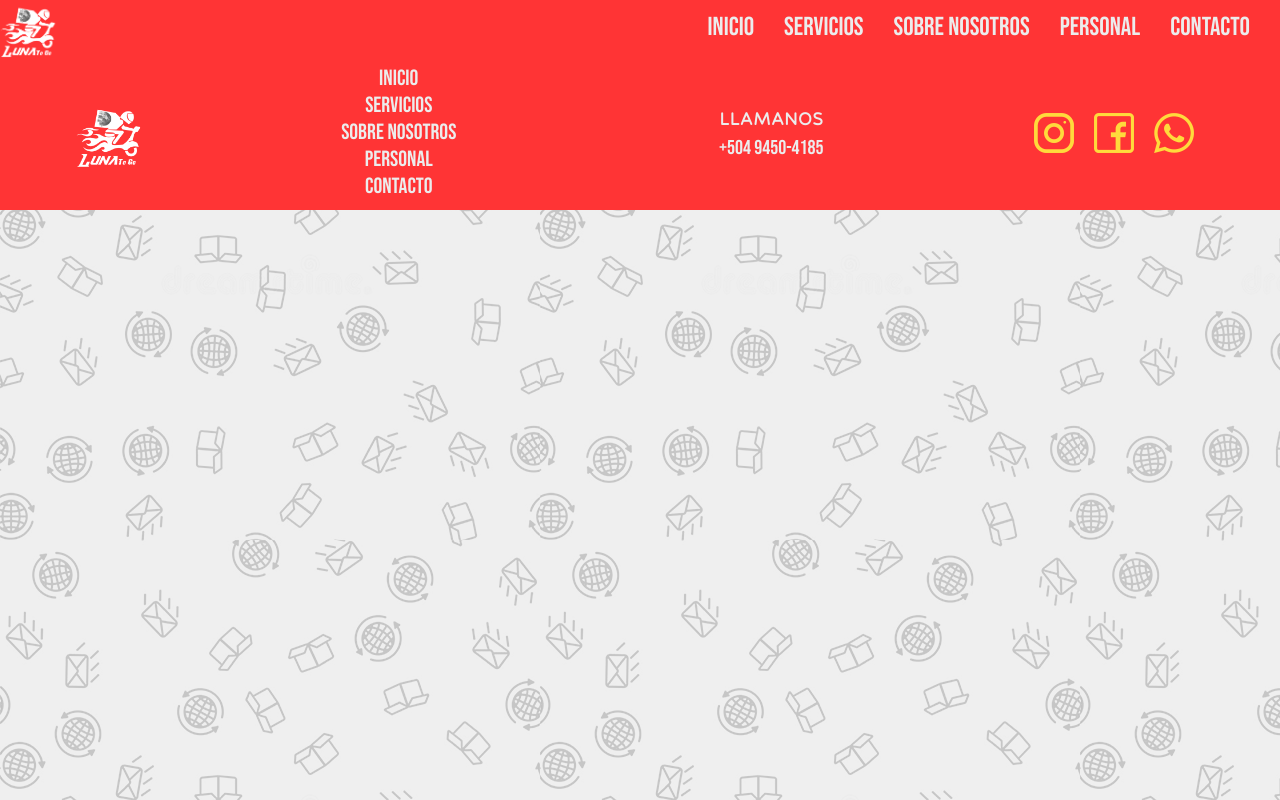
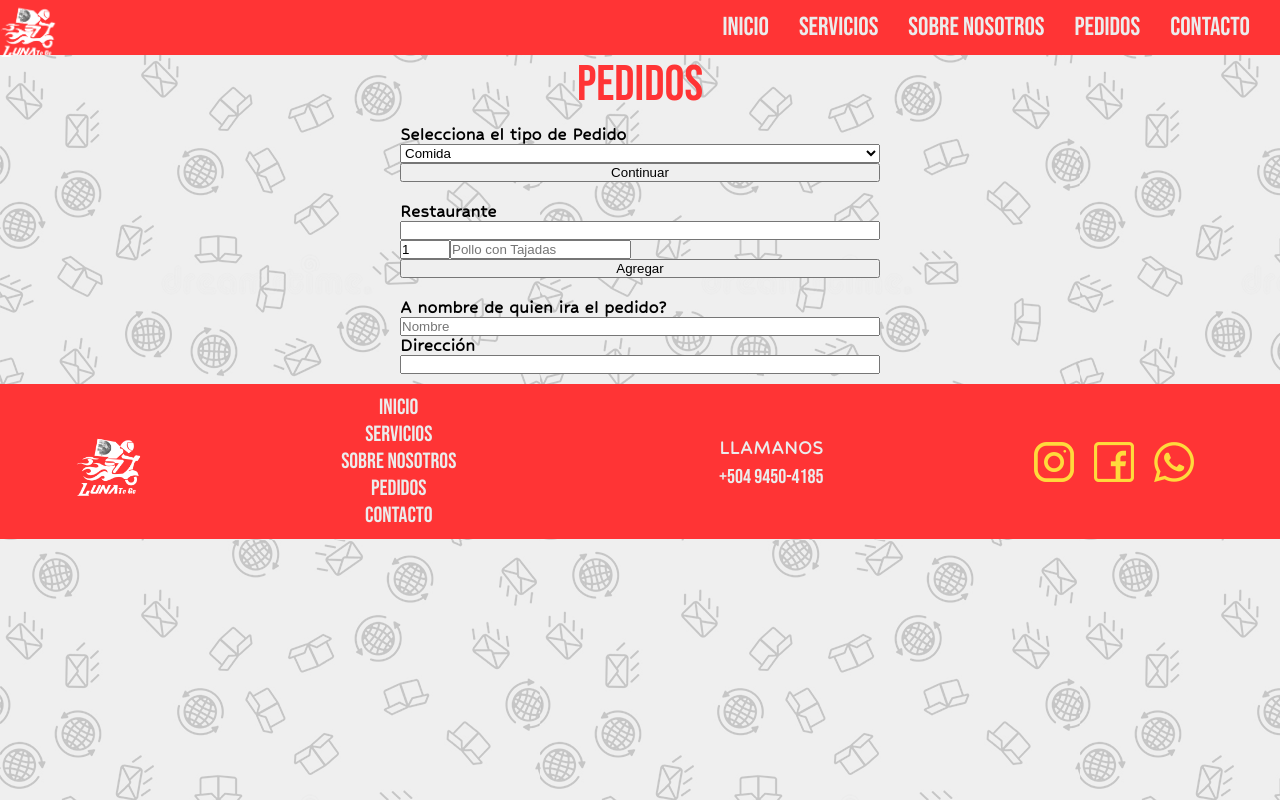
Before and after one commit to isaiorellana-dev/luna-t-g, a React app: page /pedidos in a window 1280 px wide. Built offline with nearby package versions, Linux system fonts and the light colour scheme.

Commit message:
:sparkles: Pagina de Pedidos [estructura en progreso]
Estructura inicial en progreso de la pagina de pedidos

```diff
--- a/src/components/Footer.js
+++ b/src/components/Footer.js
@@ -43,7 +43,7 @@ const Footer = () => {
               <Link to="SobreNosotros">Sobre Nosotros</Link>
             </li>
             <li>
-              <Link to="Personal">Personal</Link>
+              <Link to="Pedidos">Pedidos</Link>
             </li>
             <li>
               <Link to="Contacto">Contacto</Link>
--- a/src/components/Header.js
+++ b/src/components/Header.js
@@ -50,8 +50,8 @@ const Header = () => {
             </Link>
           </li>
           <li>
-            <Link to="Personal" onClick={handleToggleMenu}>
-              Personal
+            <Link to="Pedidos" onClick={handleToggleMenu}>
+              Pedidos
             </Link>
           </li>
           <li>
--- /dev/null
+++ b/src/components/PedidosFormulario.js
@@ -0,0 +1,213 @@
+import React from "react";
+import "@styles/components/PedidosFormulario.scss";
+
+const PedidosFormulario = () => {
+  const ordenes = [];
+  return (
+    <form>
+      <div className="form__fase-1">
+        <label htmlFor="tipo-de-pedido">Selecciona el tipo de Pedido</label>
+        <select name="tipo-de-pedido" id="tipo-de-pedido" required>
+          <option selected="true">Comida</option>
+          <option>Compras en supermercado, bodega o tienda</option>
+          <option>Pedido listo en una tienda</option>
+          <option id="select-1647884067556-3">Envió personalizado</option>
+        </select>
+        <button>Continuar</button>
+      </div>
+      <div className="form__fase-2">
+        <label htmlFor="restaurante">Restaurante</label>
+        <input id="restaurante"></input>
+
+        <div className="orden">
+          <input type="number" defaultValue="1"></input>
+          <input type="text" placeholder="Pollo con Tajadas"></input>
+        </div>
+        <button>Agregar</button>
+      </div>
+      <div className="form__fase-3">
+        <label htmlFor="nombre">A nombre de quien ira el pedido?</label>
+        <input type="text" id="nombre" placeholder="Nombre"></input>
+        <label htmlFor="direccion">Dirección</label>
+        <input id="direccion"></input>
+      </div>
+    </form>
+  );
+};
+
+const example = () => {
+  return (
+    <div className="rendered-form">
+      <div className="formbuilder-select form-group field-select-1647884067556">
+        <label
+          htmlFor="select-1647884067556"
+          className="formbuilder-select-label"
+        >
+          Selecciona el tipo de pedido
+          <span className="formbuilder-required">*</span>
+        </label>
+        <select
+          className="form-control"
+          name="select-1647884067556"
+          id="select-1647884067556"
+          required="required"
+          aria-required="true"
+        >
+          <option value="option-1" selected="true" id="select-1647884067556-0">
+            Comida
+          </option>
+          <option value="option-2" id="select-1647884067556-1">
+            Compras en supermercado, bodega o tienda
+          </option>
+          <option value="option-3" id="select-1647884067556-2">
+            Pedido listo en una tienda
+          </option>
+          <option id="select-1647884067556-3">Envio personalizado</option>
+        </select>
+      </div>
+      <div className="formbuilder-button form-group field-button-1647884522117">
+        <button
+          type="button"
+          className="btn-default btn"
+          name="button-1647884522117"
+          access="false"
+          style={{}}
+          id="button-1647884522117"
+        >
+          Continuar
+        </button>
+      </div>
+      <div className="formbuilder-autocomplete form-group field-autocomplete-1647884589162">
+        <label
+          htmlFor="autocomplete-1647884589162"
+          className="formbuilder-autocomplete-label"
+        >
+          Restaurante<span className="formbuilder-required">*</span>
+        </label>
+        <input
+          className="form-control"
+          access="false"
+          require-valid-option="false"
+          id="autocomplete-1647884589162-input"
+          required="required"
+          aria-required="true"
+          autoComplete="off"
+        />
+        <input
+          className="form-control"
+          name="autocomplete-1647884589162"
+          access="false"
+          require-valid-option="false"
+          id="autocomplete-1647884589162"
+          required="required"
+          aria-required="true"
+          type="hidden"
+        />
+        <ul
+          id="autocomplete-1647884589162-list"
+          className="formbuilder-autocomplete-list"
+        >
+          <li value="option-1">International Food Restaurant</li>
+          <li value="option-2">SuperPollos 1806</li>
+          <li value="option-3">El Profe Grill</li>
+        </ul>
+      </div>
+      <div className="formbuilder-number form-group field-number-1647885128245">
+        <label
+          htmlFor="number-1647885128245"
+          className="formbuilder-number-label"
+        >
+          Numero<span className="formbuilder-required">*</span>
+        </label>
+        <input
+          type="number"
+          className="form-control"
+          name="number-1647885128245"
+          access="false"
+          id="number-1647885128245"
+          required="required"
+          aria-required="true"
+        />
+      </div>
+      <div className="formbuilder-text form-group field-text-1647885146329">
+        <label htmlFor="text-1647885146329" className="formbuilder-text-label">
+          Comida o Bebida
+        </label>
+        <input
+          type="text"
+          className="form-control"
+          name="text-1647885146329"
+          access="false"
+          id="text-1647885146329"
+        />
+      </div>
+      <div className="formbuilder-button form-group field-button-1647885204412">
+        <button
+          type="button"
+          className="btn-default btn"
+          name="button-1647885204412"
+          access="false"
+          style={{}}
+          id="button-1647885204412"
+        >
+          Añadir Comida/Bebida
+        </button>
+      </div>
+      <div className="formbuilder-button form-group field-button-1647885246612">
+        <button
+          type="button"
+          className="btn-default btn"
+          name="button-1647885246612"
+          access="false"
+          style={{}}
+          id="button-1647885246612"
+        >
+          Continuar
+        </button>
+      </div>
+      <div className="formbuilder-text form-group field-text-1647885316990">
+        <label htmlFor="text-1647885316990" className="formbuilder-text-label">
+          A nombre de quien sera el pedido?
+          <span className="formbuilder-required">*</span>
+        </label>
+        <input
+          type="text"
+          className="form-control"
+          name="text-1647885316990"
+          access="false"
+          id="text-1647885316990"
+          required="required"
+          aria-required="true"
+        />
+      </div>
+      <div className="formbuilder-text form-group field-text-1647885369766">
+        <label htmlFor="text-1647885369766" className="formbuilder-text-label">
+          Direccion<span className="formbuilder-required">*</span>
+        </label>
+        <input
+          type="text"
+          className="form-control"
+          name="text-1647885369766"
+          access="false"
+          id="text-1647885369766"
+          required="required"
+          aria-required="true"
+        />
+      </div>
+      <div className="formbuilder-button form-group field-button-1647885399244">
+        <button
+          type="button"
+          className="btn-default btn"
+          name="button-1647885399244"
+          access="false"
+          style={{}}
+          id="button-1647885399244"
+        >
+          Pedir
+        </button>
+      </div>
+    </div>
+  );
+};
+
+export default PedidosFormulario;
--- /dev/null
+++ b/src/pages/Pedidos.js
@@ -0,0 +1,18 @@
+import React from "react";
+import PedidosFormulario from "@components/PedidosFormulario";
+
+const Pedidos = () => {
+  return (
+    <div className="pedidos__main-container">
+      <h1>Pedidos</h1>
+      <section>
+        <div className="pedidos__form-container">
+          <PedidosFormulario />
+        </div>
+        <div></div>
+      </section>
+    </div>
+  );
+};
+
+export default Pedidos;
--- a/src/routes/App.js
+++ b/src/routes/App.js
@@ -3,6 +3,7 @@ import { BrowserRouter, Routes, Route } from "react-router-dom";
 import Inicio from "../pages/Inicio";
 import Servicios from "../pages/Servicios";
 import SobreNosotros from "../pages/SobreNosotros";
+import Pedidos from "../pages/Pedidos";
 import Layout from "../containers/Layout";
 
 function App() {
@@ -13,6 +14,7 @@ function App() {
           <Route path="/" element={<Inicio />} />
           <Route path="/servicios" element={<Servicios />} />
           <Route path="/sobrenosotros" element={<SobreNosotros />} />
+          <Route path="/pedidos" element={<Pedidos />} />
         </Routes>
       </Layout>
     </BrowserRouter>
--- /dev/null
+++ b/src/styles/components/PedidosFormulario.scss
@@ -0,0 +1,31 @@
+form {
+  display: flex;
+  flex-direction: column;
+  margin: 0 auto;
+  width: 500px;
+  label {
+    font-size: 2rem;
+    font-family: "Hubballi", monospace;
+    font-weight: 700;
+  }
+  .form__fase-1 {
+    margin: 10px;
+    display: flex;
+    flex-direction: column;
+  }
+  .form__fase-2 {
+    margin: 10px;
+    display: flex;
+    flex-direction: column;
+    .orden {
+      :nth-child(1) {
+        width: 50px;
+      }
+    }
+  }
+  .form__fase-3 {
+    margin: 10px;
+    display: flex;
+    flex-direction: column;
+  }
+}
```
